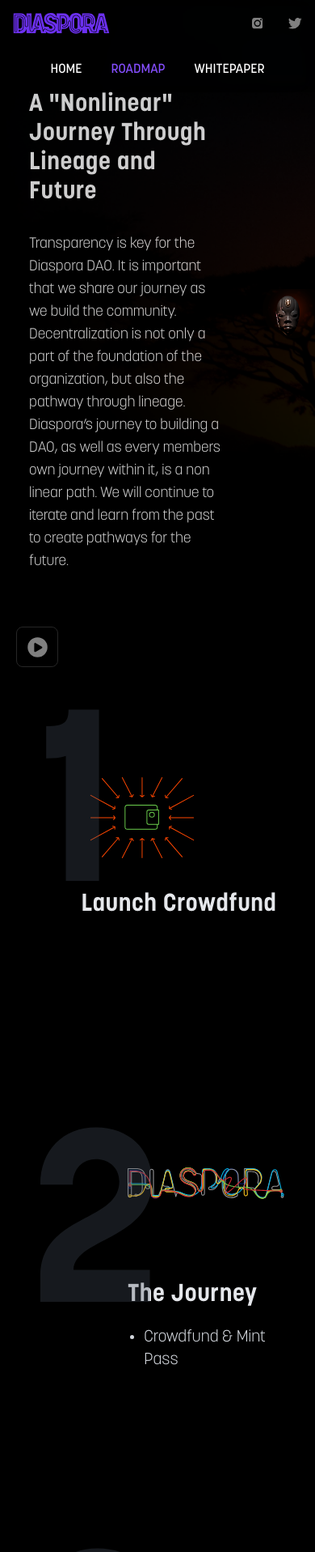
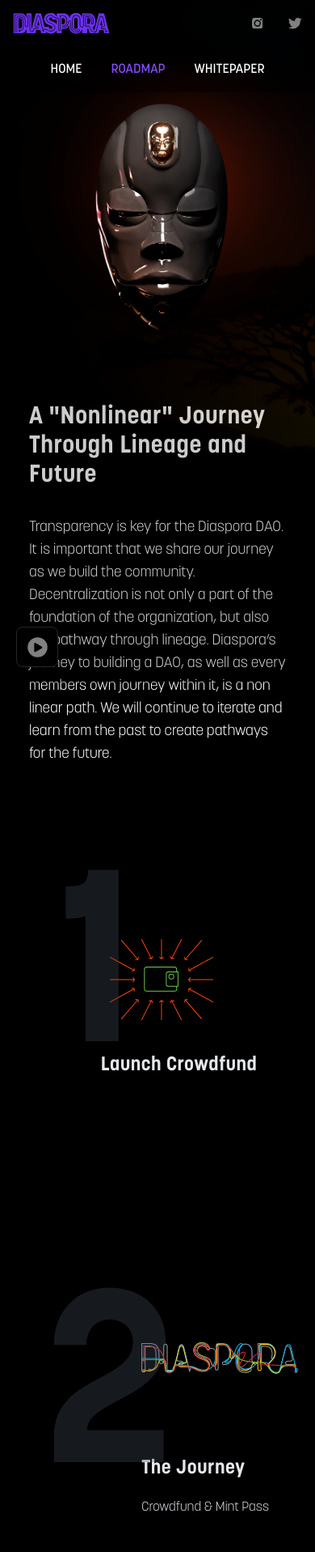
Before and after one commit to diaspora-labs/diaspora-site, a Next.js app: page /roadmap in a window 390 px wide. Shown: the top 1917 px of the page at 81% size. Built offline with nearby package versions, Linux system fonts and the light colour scheme.

Commit message:
roadmap progress2

```diff
--- a/pages/roadmap.tsx
+++ b/pages/roadmap.tsx
@@ -17,7 +17,7 @@ const Roadmap = () => {
       <div className="absolute inset-0 z-0 w-full bg-roadmap-bg bg-cover"></div>
 
       <div className="container mx-auto flex flex-col pb-60 lg:relative  lg:align-top ">
-        <div className=" lg:relative flex items-center justify-center md:row">
+        <div className=" lg:relative flex flex-col-reverse items-center justify-center md:flex-row ">
           <div className="max-w-lg px-9 flex flex-row content-center items-center">
             <div className="flex flex-col lg:mt-5">
               <p className="py-8 text-3xl font-bold tracking-wide text-white md:text-4xl lg:pt-24">{pageTitle}</p>
@@ -30,30 +30,30 @@ const Roadmap = () => {
         </div>
 
 
-        <div className="grid grid-cols-1 md:grid-cols-2 mt-[50px] p-[40px]" >
+        <div className="grid grid-cols-1 md:grid-cols-2 mt-[50px] p-[0px]" >
 
               {sections.map((item, index) => {
                 const Icon = item.icon
 
                 return (
-                  <div className="w-45 h-140">
+                  <div className="">
                     <div key={index} className=" flex my-20 justify-center items-center ">
                       <div className="flex">
                         <h1 className="text-[300px] mr-[-50px] mt-[-90px] opacity-30 text-gray-600 font-bold tracking-wide ">{index + 1}</h1>
 
                       </div>
-                      <div>
+                      <div >
                           <div className="mb-10 w-[150px] h-[100px]">
                             <Icon />
                           </div>
                           <div className="mb-5">
                             <div>
-                              <p className={"my-5 max-w-2xl text-3xl font-bold tracking-wide text-gray-200"}>{item.title}</p>
+                              <p className={"my-5 max-w-2xl text-2xl font-bold tracking-wide text-gray-200"}>{item.title}</p>
 
-                              <ul className="ml-5 ">
+                              <ul className=" w-full">
                                 {item.list.map((item) => {
                                   return (
-                                    <li key={item} className={"mt-2 mr-2 w-full list-disc text-xl font-light text-gray-300"}>
+                                    <li key={item} className={"mt-2 w-full list-none text-l font-light text-gray-300"}>
                                       {item}
                                     </li>
                                   )
```
